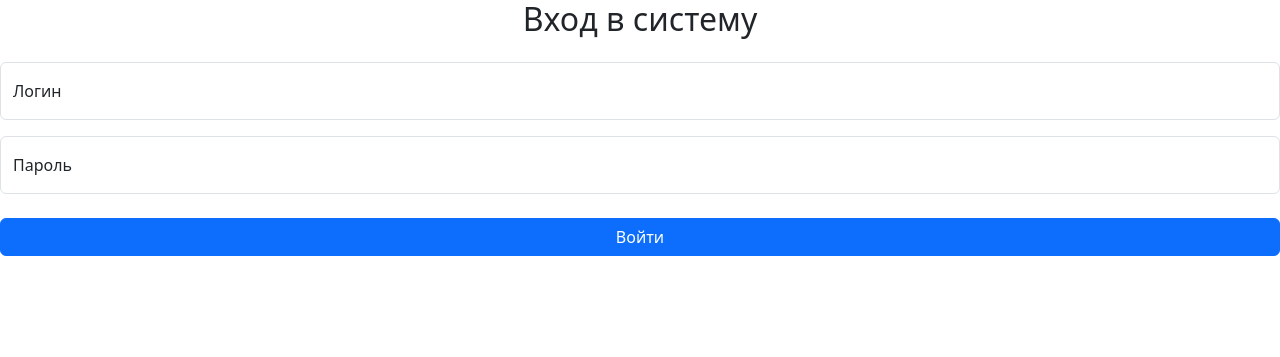
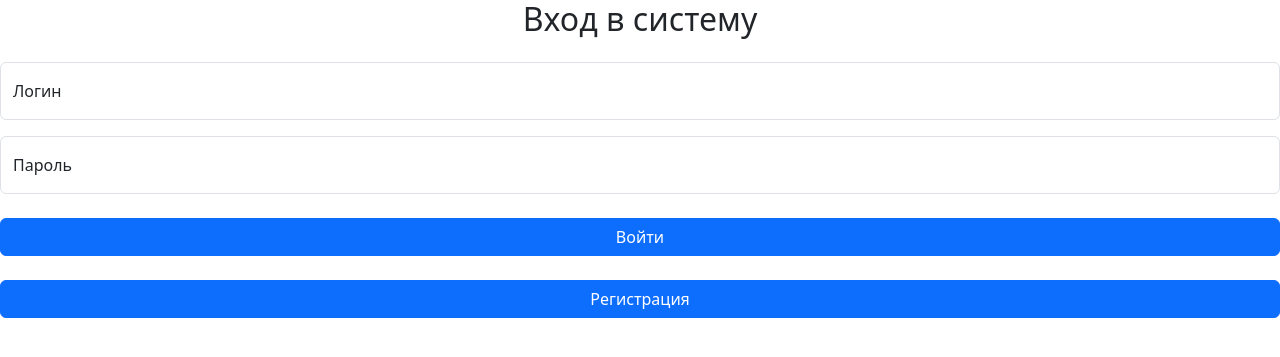
Before and after one commit to Filichkin/WARRANTY_SUPPORT_BOT, a Python web app: template app/templates/login.html in a window 1280 px wide. Shown: the top 357 px of the page. Run offline with Jinja, Linux system fonts and the light colour scheme; the template is opened without the code that fills it, so the values that code supplies are empty.

Commit message:
added registration button

```diff
--- a/app/templates/login.html
+++ b/app/templates/login.html
@@ -36,7 +36,12 @@
           />
           <label for="password">Пароль</label>
         </div>
+        <div class="form-floating mb-4">
         <button type="submit" class="btn btn-primary w-100">Войти</button>
+        </div>
+        <div class="form-floating mb-4">
+        <button type="submit" class="btn btn-primary w-100">Регистрация</button>
+        </div>
       </form>
     </div>
 
```
